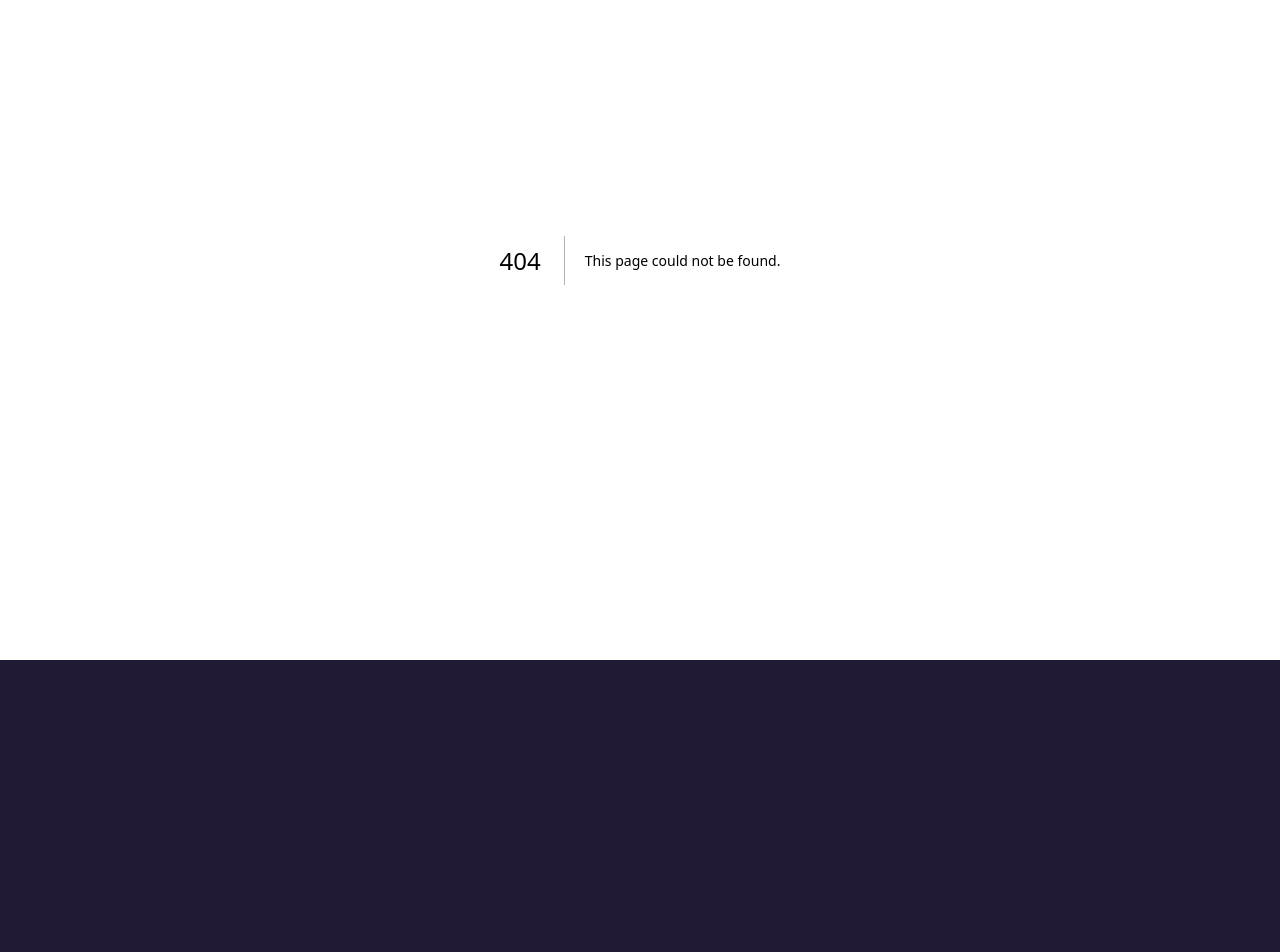
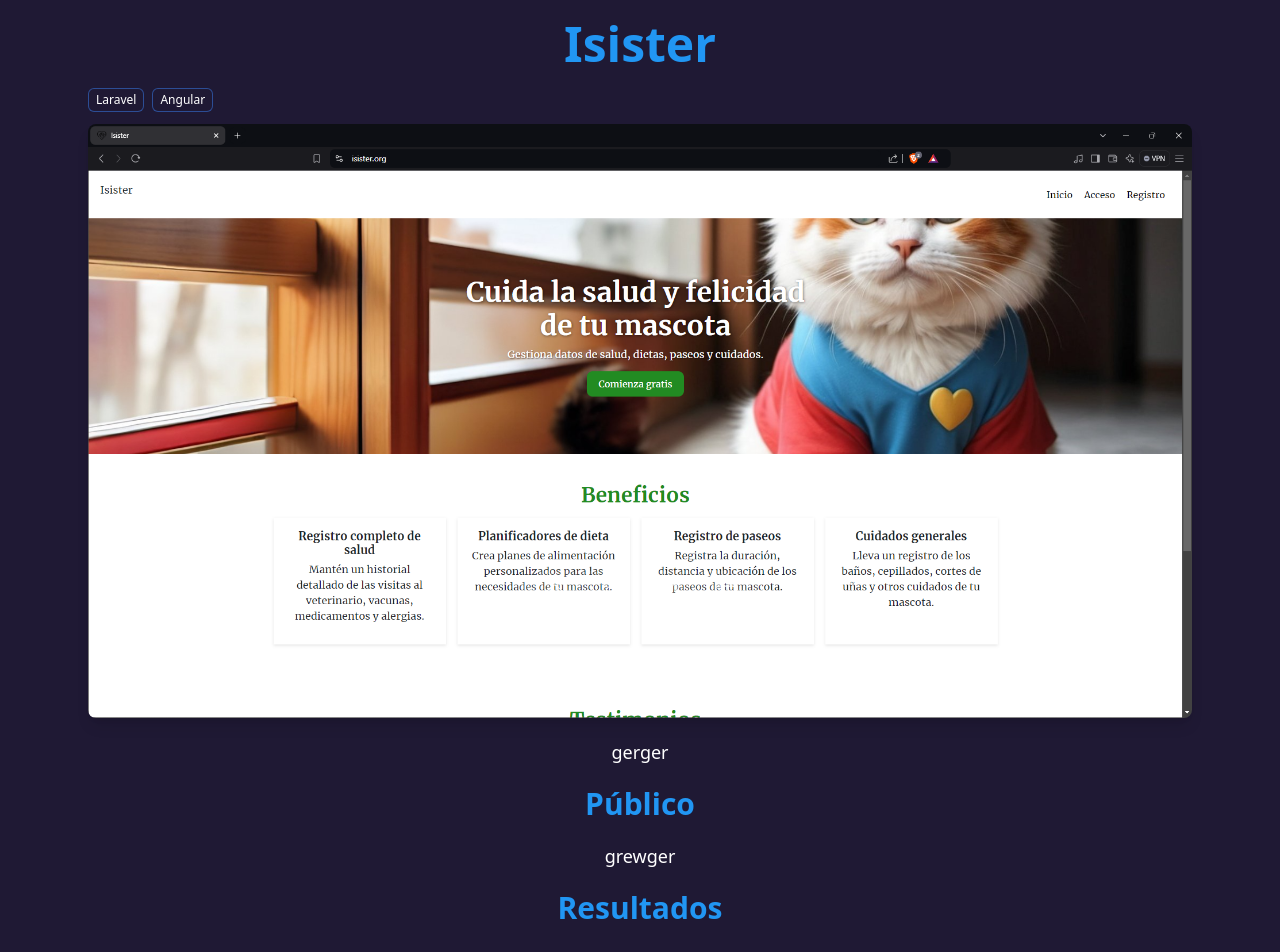
Before and after one commit to Rastler89/portfolio, a Next.js app: page /project/1 in a window 1280 px wide. Before the commit this address had no page. Shown: the part 140-1092 px from the top of the page. Before the commit the page ends 800 px from the top, so only its background shows below. Built offline with nearby package versions, Linux system fonts and the light colour scheme.

Commit message:
Nueva estructuración proyectos

```diff
--- a/app/(routes)/portfolio/page.tsx
+++ b/app/(routes)/portfolio/page.tsx
@@ -6,6 +6,9 @@ import TransitionPage from "@/components/transition-page";
 import { dataPortfolio } from "@/data";
 
 const PagePortfolio = () => {
+    const filterDataPortfolio = dataPortfolio.filter((data) => data.status != 0);
+
+
     return (
         <ContainerPage>
             <TransitionPage />
@@ -14,8 +17,8 @@ const PagePortfolio = () => {
             <div className="flex flex-col justify-center h-full">
                 <h1 className="text-2xl leading-tight text-center md:text-4xl md:mb-5">Mis último <span className="font-bold text-secondary">trabajos realizados</span></h1>
                 <div className="relative z-10 grid max-w-5xl gap-6 mx-auto mt-4 md:grid-cols-4">
-                    {dataPortfolio.map((data) => (
-                        <PortfolioBox key={data.id} data={data} />
+                    {filterDataPortfolio.map((data) => (
+                       <PortfolioBox key={data.id} data={data} />
                     ))}
                 </div>
             </div>
--- /dev/null
+++ b/app/(routes)/project/[id]/page.tsx
@@ -0,0 +1,56 @@
+'use client';
+
+import Image from 'next/image';
+import ContainerPage from '@/components/container';
+import TransitionPage from '@/components/transition-page';
+import { dataPortfolio } from '@/data';
+import { useParams } from 'next/navigation';
+import Tecnologies from '@/components/tecnologies';
+
+const Project = () => {
+    const params = useParams();
+    const data = dataPortfolio.find((data) => data.id === Number(params.id));
+
+    return (
+        <ContainerPage>
+            <TransitionPage />
+            <div className="flex flex-col justify-center h-full">
+                <h1 className="text-2xl leading-tight text-center md:text-5xl mb-5 font-bold text-secondary">{data?.title}</h1>
+                <div className="flex flex-wrap gap-2 mb-3">
+                        {data?.tecnologies.map((tecnology, index) => (
+                            <Tecnologies key={tecnology.name} data={tecnology} />
+                        ))}
+                    </div>
+                <div className="flex flex-col justify-center h-full">
+                    {data?.image && <Image src={data?.image} alt={data?.title} width={1920} height={1080} className="w-full h-auto  md:h-auto rounded-lg shadow-lg mb-5" />}
+                    {/* Secciones */}
+                    {data?.description != "" && <p className="text-center text-sm md:text-lg mb-5">{data?.description}</p>}
+                    {data?.objective != "" && <>
+                        <h2 className="text-2xl leading-tight text-center md:text-3xl mb-5 font-bold text-secondary">Objetivo</h2>
+                        <p className="text-center text-sm md:text-lg mb-5">{data?.objective}</p>
+                    </>}
+                    {data?.public != "" && <>
+                        <h2 className="text-2xl leading-tight text-center md:text-3xl mb-5 font-bold text-secondary">Público</h2>
+                        <p className="text-center text-sm md:text-lg mb-5">{data?.public}</p>
+                    </>}
+                    {data?.caracteristicas != "" && <>
+                        <h2 className="text-2xl leading-tight text-center md:text-3xl mb-5 font-bold text-secondary">Características</h2>
+                        <p className="text-center text-sm md:text-lg mb-5">{data?.caracteristicas}</p>
+                    </>}
+                    {data?.results != "" && <>
+                        <h2 className="text-2xl leading-tight text-center md:text-3xl mb-5 font-bold text-secondary">Resultados</h2>
+                        <p className="text-center text-sm md:text-lg mb-5">{data?.results}</p>
+                    </>}
+                    {data?.lecciones != "" && <>
+                        <h2 className="text-2xl leading-tight text-center md:text-3xl mb-5 font-bold text-secondary">Lecciones aprendidas</h2>
+                        <p className="text-center text-sm md:text-lg mb-5">{data?.lecciones}</p>
+                    </>}
+                </div>
+                <div className="h-[100px]"></div>
+            </div>
+        </ContainerPage>
+
+    )
+}
+
+export default Project;
--- /dev/null
+++ b/app/(routes)/project/page.tsx
@@ -0,0 +1,9 @@
+const PageProject = () => {
+    return (
+        <div>
+            <h1>Proyecto</h1>
+        </div>
+    )
+}
+
+export default PageProject;
--- a/components/portfolio-box.tsx
+++ b/components/portfolio-box.tsx
@@ -1,27 +1,62 @@
 "use client";
 import Image from "next/image";
 import Link from "next/link";
+import Tecnologies from "./tecnologies";
+import { Eye, Github, Info} from "lucide-react";
 
 interface PortfolioBoxProps {
     data: {
         id: number;
         title: string;
+        type: string;
+        withDescription: boolean;
+        status: number;
+        tecnologies: [{
+            name:string;
+        }];
         image: string;
         urlGithub: string;
         urlDemo: string;
+        description: string;
+        objective: string;
+        public: string;
+        caracteristicas: string;
+        results: string;
+        lecciones: string;
     }
 }
 
 const PortfolioBox = (props: PortfolioBoxProps) => {
-    const { id, title, image, urlGithub, urlDemo } = props.data;
+    const { id, title, tecnologies, image, urlGithub, urlDemo, withDescription } = props.data;
 
     return (
-        <div key={id} className="p-4 border border-teal-50 rounded-xl">
-            <h3 className="mb-4 text-xl">{title}</h3>
-            <Image src={image} width="200" height="200" className="w-full  md:w-[200px] rounded-2xl h-auto" alt="Image product" />
-            <div className="flex gap-5 mt-5">
-                <Link href={urlGithub} target="_blank" className="p-2 transition duration-160 rounded-lg bg-slate-500 hover:bg-slate-500/80">Github</Link>
-                <Link href={urlDemo} target="_blank" className="p-2 transition duration-160 rounded-lg bg-secondary hover:bg-secondary/80">Demo</Link>
+        <div key={id} className="p-4 border border-teal-50 rounded-xl text-center">
+            <h3 className="text-xl mb-1">{title}</h3>
+            <div className="flex gap-3 mb-5">
+                {tecnologies.map((tecnology) => (
+                    <Tecnologies key={tecnology.name} data={tecnology} />
+                ))}
+            </div>
+            <Image src={image} width="200" height="200" className="w-full  md:w-[200px] rounded-2xl h-auto mb-5" alt="Image product" />
+            <div className="flex justify-center rounded-lg text-lg" role="group">
+                {urlGithub != "" &&<div className="group relative flex justify-center">
+                     <Link href={urlGithub} target="_blank" className={`p-2 transition duration-160 bg-slate-500 hover:bg-slate-500/80 ${urlDemo != "" && !withDescription ? "rounded-lg" : "rounded-l-lg"}`}>
+                        <Github />
+                    </Link>
+                    <span className="absolute top-10 scale-0 transition-all rounded bg-gray-800 p-2 text-xs text-white group-hover:scale-100">Código fuente</span>
+                </div>}
+                {withDescription && <div className="group relative flex justify-center">
+                    <Link href={`/project/${id}`} className={`p-2 transition duration-160 bg-secondary hover:bg-secondary/80 ${urlGithub == "" ? "rounded-l-lg" : ""} ${urlDemo == "" ? "rounded-r-lg" : ""}`}>
+                        <Info />
+                    </Link>
+                    <span className="absolute top-10 scale-0 transition-all rounded bg-gray-800 p-2 text-xs text-white group-hover:scale-100">Ver más</span>
+                </div>}
+                {urlDemo != "" && <div className="group relative flex justify-center">
+                    <Link href={urlDemo} target="_blank" className={`p-2 transition duration-160 bg-tertiary hover:bg-tertiary/80 rounded-r-lg ${!withDescription && urlGithub == "" ? "rounded-l-lg" : ""}`}>
+                        <Eye />
+                    </Link>
+                    <span className="absolute top-10 scale-0 transition-all rounded bg-gray-800 p-2 text-xs text-white group-hover:scale-100">Ver web</span>
+                </div>}
             </div>
         </div>
     )
--- /dev/null
+++ b/components/tecnologies.tsx
@@ -0,0 +1,12 @@
+const Tecnologies = (props: { data: { name: string;} }) => {
+    const { name} = props.data;
+
+    return (
+        <span className={`inline-flex items-center rounded-md px-2 py-1 text-xs font-medium ring-1 ring-inset`}>
+            {name}
+        </span>
+
+    )
+}
+
+export default Tecnologies;
--- a/data.tsx
+++ b/data.tsx
@@ -175,10 +175,34 @@ export const serviceData = [
 export const dataPortfolio = [
     {
         id: 1,
-        title: "En desarrollo",
-        image: "/image-1.jpg",
-        urlGithub: "#!",
-        urlDemo: "#!",
+        title: "Isister",
+        //Tipo de proyecto: web, app, etc
+        type: "web",
+        //Si tiene descripción: true abrirá la descripción del proyecto
+        withDescription: true,
+        //Status: 0 oculto, 1 visible (Posible nuevos valores para futuras funcionalidades)
+        status: 0,
+        tecnologies: [
+            {
+                name: "Laravel",
+            },
+            {
+                name: "Angular",
+            },
+
+        ],
+        image: "/isister.png",
+        //Enlaces del proyecto
+        urlGithub: "fefe",
+        urlDemo: "efe",
+        //Información del proyecto
+        description: "gerger",
+        objective: "",
+        public: "grewger",
+        caracteristicas: "",
+        results: "grewwger",
+        lecciones: ""
+
     }
     /*,
     {
```
Also changed, not shown: public/isister.jpg (added), public/isister.png (added).
